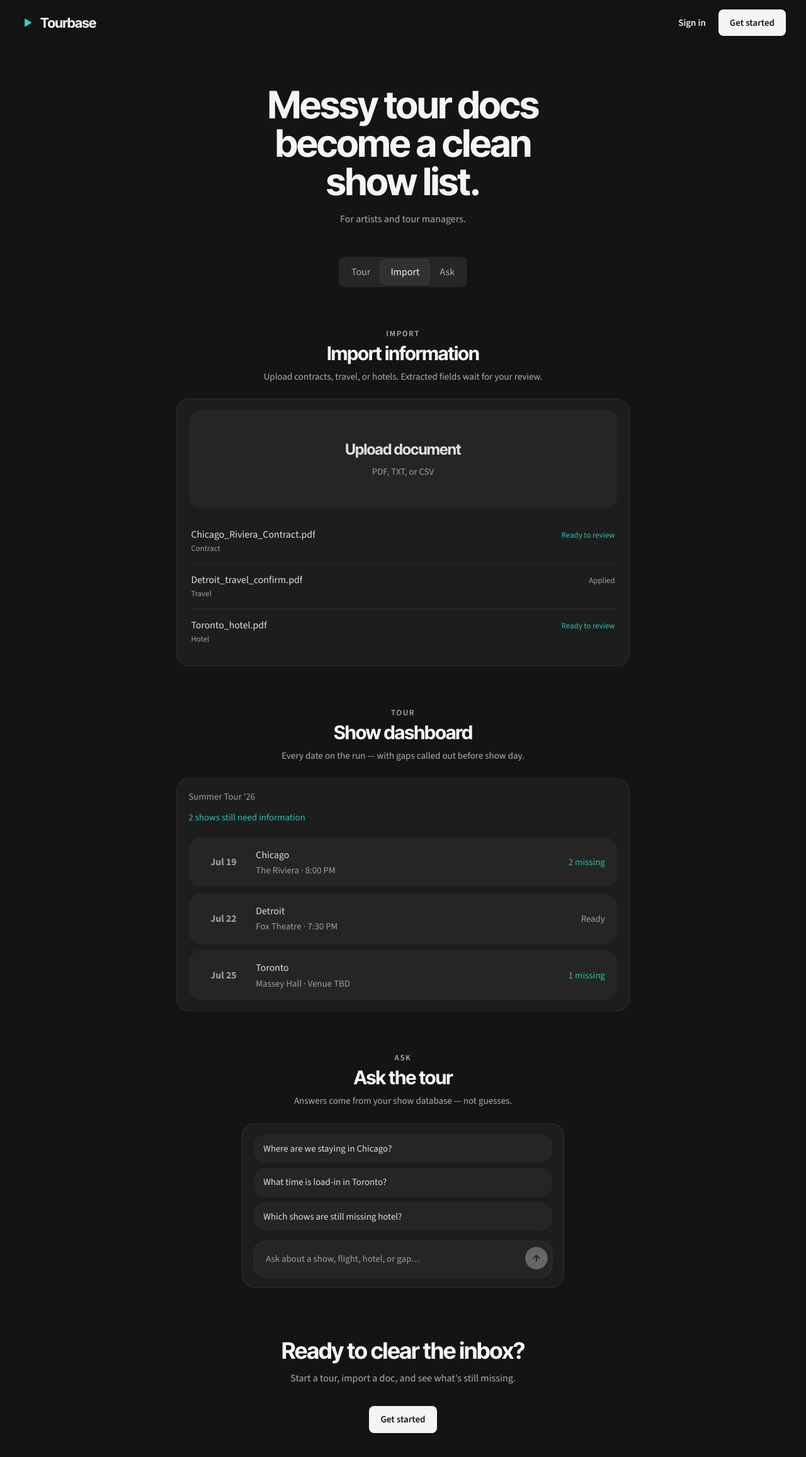
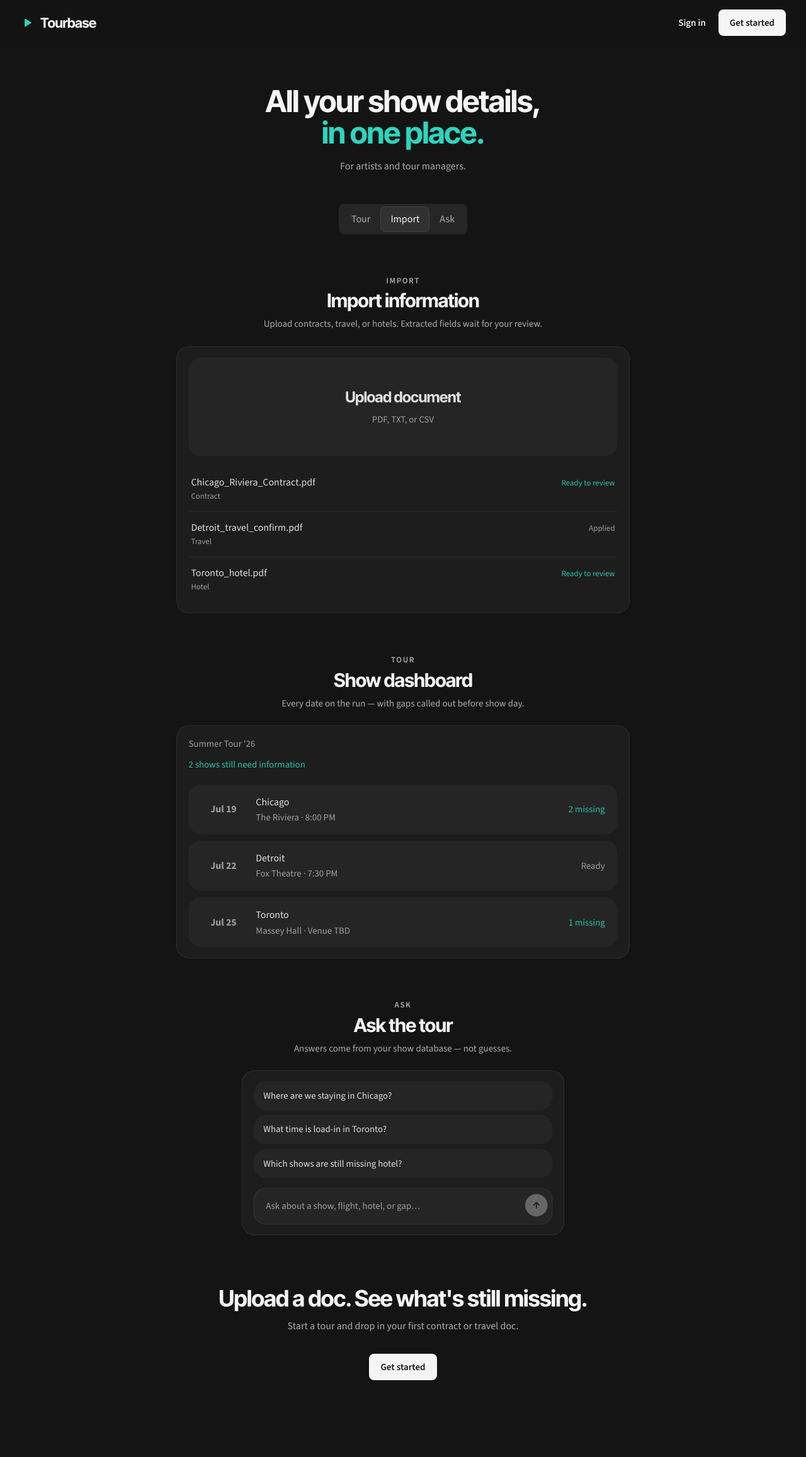
Before and after one commit to jonahgozlan1/TourBrain, a Next.js app: page / in a window 1280 px wide. Shown: the top 2314 px of the page at 63% size. After the commit the page ends 2288 px from the top, so only its background shows below. Built offline with nearby package versions, Linux system fonts and the light colour scheme; no server answers.

Commit message:
Refresh landing page copy to sound more human and direct.
Replace generic hero and closing headlines with clearer tour-manager language and accent the payoff line.

Co-authored-by: Cursor <cursoragent@cursor.com>

```diff
--- a/src/app/page.tsx
+++ b/src/app/page.tsx
@@ -72,8 +72,10 @@ export default async function HomePage() {
       <div aria-hidden className="brand-atmosphere" />
       <div className="relative mx-auto flex w-full max-w-3xl flex-1 flex-col items-center px-6 py-12 text-center sm:py-16">
         <div className="fade-up flex flex-col items-center">
-          <h1 className="max-w-md font-display text-5xl leading-[1.05] tracking-tight text-[var(--ink)] sm:text-6xl sm:leading-[1.02]">
-            Messy tour docs become a clean show list.
+          <h1 className="max-w-xl font-display text-4xl leading-[1.06] tracking-tight text-[var(--ink)] sm:text-5xl sm:leading-[1.04]">
+            All your show details,
+            <br />
+            <span className="text-[var(--accent)]">in one place.</span>
           </h1>
           <p className="mt-4 text-sm text-[var(--muted)] sm:text-base sm:font-light">
             For artists and tour managers.
@@ -222,10 +224,10 @@ export default async function HomePage() {
 
           <section className="fade-up-delay-2 flex flex-col items-center pb-8 pt-4">
             <p className="font-display text-3xl tracking-tight text-[var(--ink)] sm:text-4xl">
-              Ready to clear the inbox?
+              Upload a doc. See what&apos;s still missing.
             </p>
             <p className="mt-3 max-w-sm text-base text-[var(--muted)] sm:font-light">
-              Start a tour, import a doc, and see what&apos;s still missing.
+              Start a tour and drop in your first contract or travel doc.
             </p>
             <Link
               href="/auth/signup"
```
